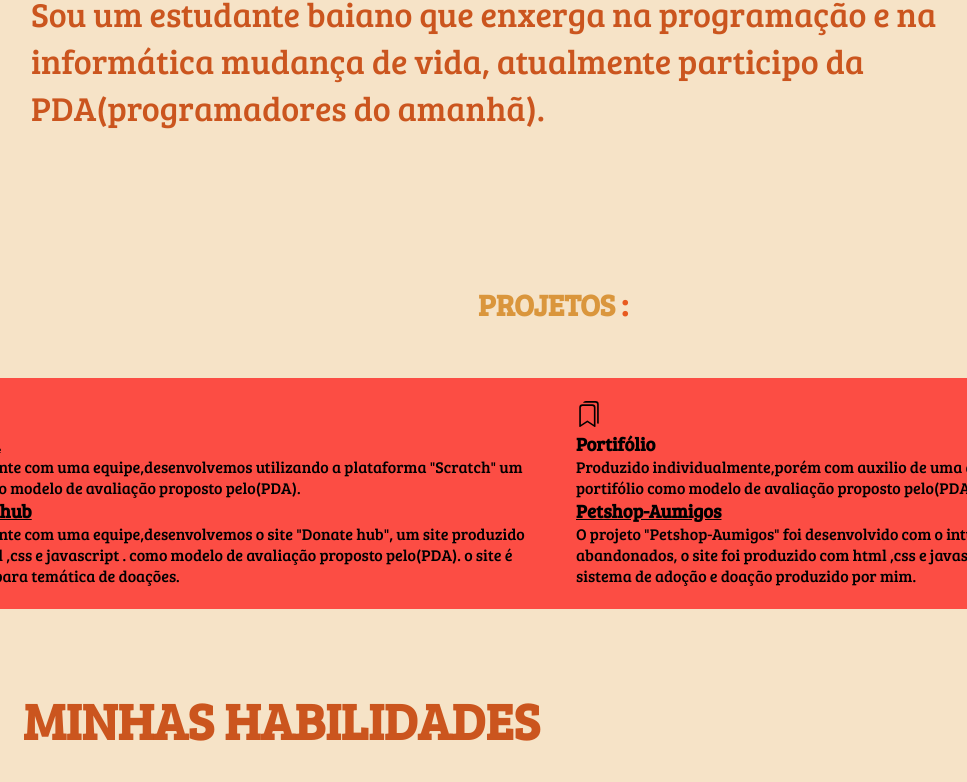
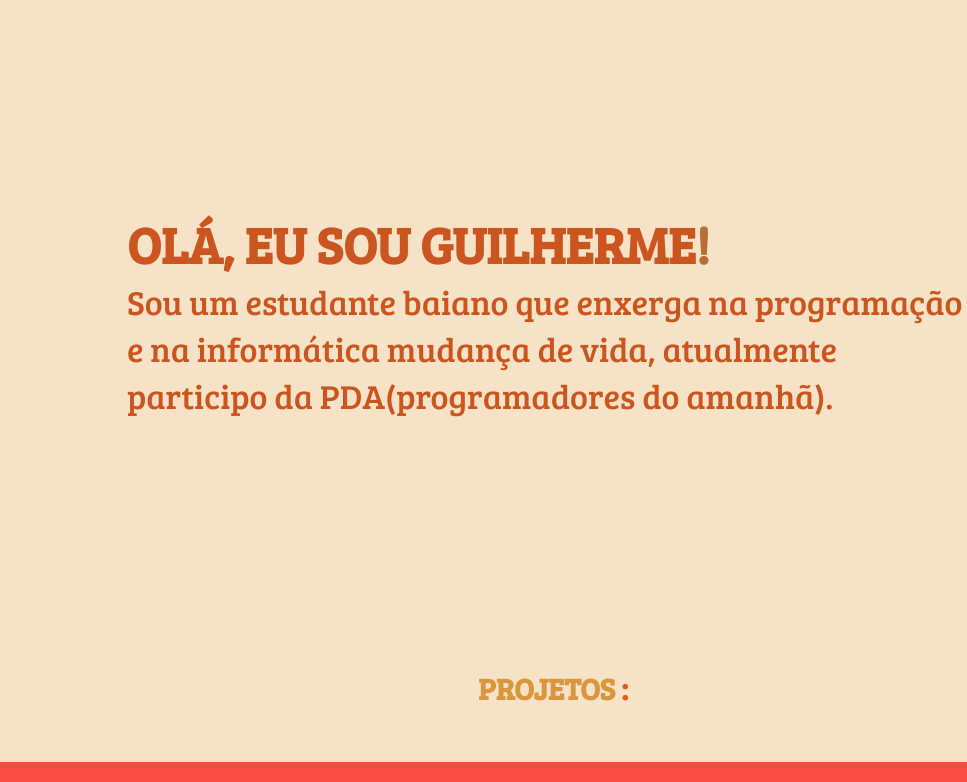
Before and after one commit to Guilherme-lgs/deploy-repository, a plain HTML site: page index.html in a window 1280 px wide. Shown: the part 560-1342 px from the top of the page, without its empty margins (87-1054 px from the left). Drawn offline with nearby package versions, Linux system fonts and the light colour scheme.

```diff
--- a/style.css
+++ b/style.css
@@ -14,7 +14,7 @@ body {
 
 .interface {
     max-width: 1280px;
-    margin: auto;
+    margin: 6rem;
     padding: 54px;
 }
 
```
